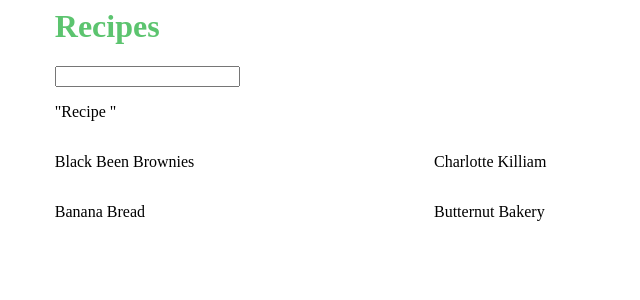
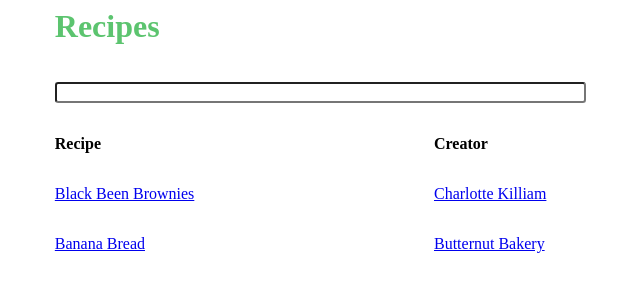
Before and after one commit to aoshiro10/cook-book, a Django app: page /app/ in a window 1280 px wide. Shown: the top 300 px of the page, without its empty margins (206-846 px from the left). Run offline with Django 3.2, Linux system fonts and the light colour scheme; data comes from the database, SQL or seed files in the repository.

Commit message:
added js

```diff
--- a/CookBook/settings.py
+++ b/CookBook/settings.py
@@ -37,7 +37,8 @@ INSTALLED_APPS = [
     'django.contrib.sessions',
     'django.contrib.messages',
     'django.contrib.staticfiles',
-    'app'
+    'app',
+    'jquery',
 ]
 
 MIDDLEWARE = [
--- a/app/static/app/style.css
+++ b/app/static/app/style.css
@@ -23,3 +23,19 @@ h2 {
 .recipe_item {
     width: 50%;
 }
+
+.list_title {
+    font-weight: 600;
+}
+
+.list_content {
+    width: fit-content;
+    height: fit-content;
+}
+
+.search_bar {
+    width: 70%;
+    margin: 1rem 0;
+    height: 1.3rem;
+    border-radius: 0.2rem;
+}
--- a/app/templates/app/list_item.html
+++ b/app/templates/app/list_item.html
@@ -1,4 +1,8 @@
 <div class="list_item">
-    <p class="recipe_item">{{ recipe.name }}</p>
-    <p class="recipe_item">{{ recipe.author }}</p>
+    <div class="recipe_item">
+        <a href="{% url 'recipe' recipe.id %}"><p class="list_content">{{ recipe.name }}</p></a>
+    </div>
+    <div class="recipe_item">
+        <a href="{% url 'recipe' recipe.id %}"><p class="list_content">{{ recipe.author }}</p></a>
+    </div>
 </div>
--- a/app/templates/app/recipes.html
+++ b/app/templates/app/recipes.html
@@ -1,24 +1,20 @@
 {% load static %}
 
 <link rel="stylesheet" type="text/css" href="{% static 'app/style.css' %}">
-
-
-
-
+<script src="{% static 'app/main.js' %}"></script>
 
 <div class="container">
     <h1>Recipes</h1>
 
-    <input type="text">
+    <input type="text" class="search_bar">
+
     <div class="list_item">
-            <p class="recipe_item">"Recipe "</p>
-            <p class="recipe_item">{{ recipe.author }}</p>
+        <p class="recipe_item list_title">Recipe</p>
+        <p class="recipe_item list_title">Creator</p>
     </div>
     <div class="list_container">
-
         {% for recipe in recipes %}
             {% include 'app/list_item.html' %}
         {% endfor %}
-
     </div>
 </div>
```
Also changed, not shown: app/static/app/main.js (added).
